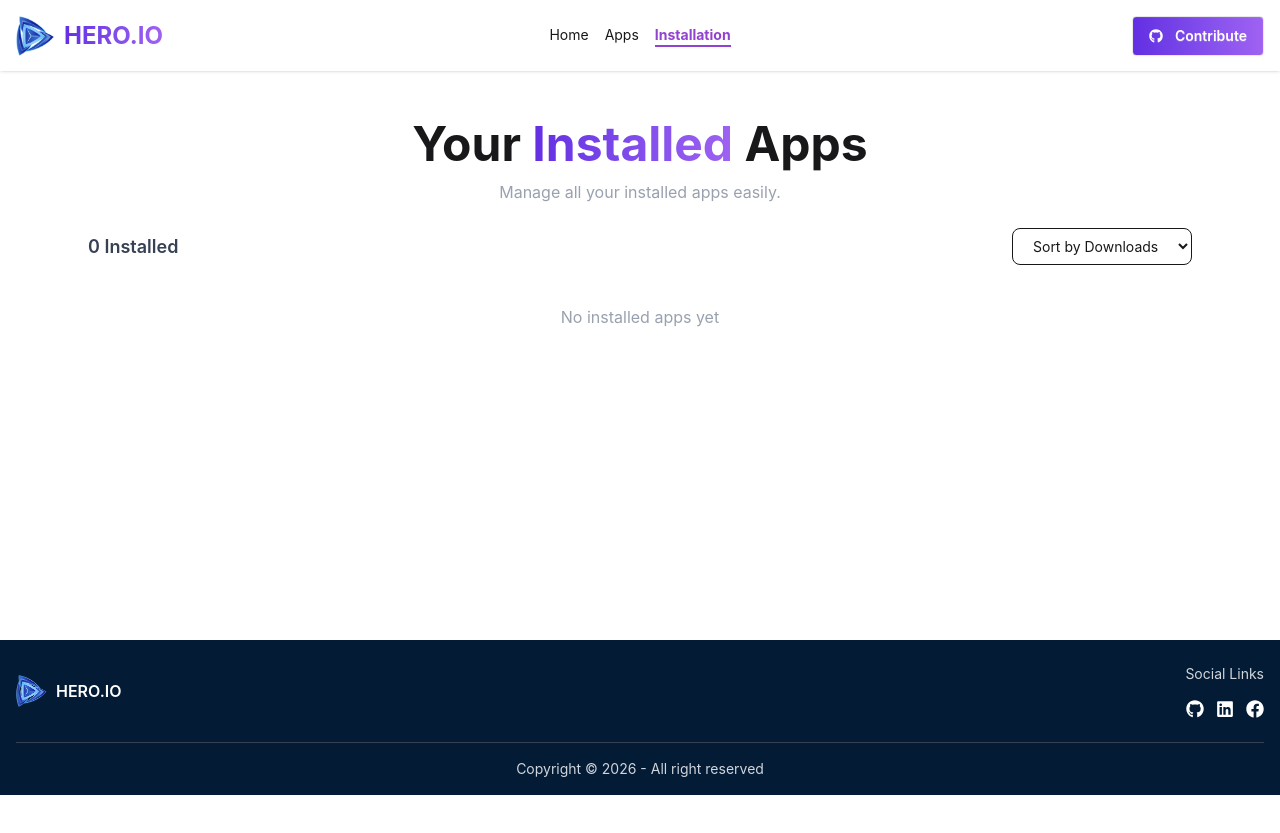
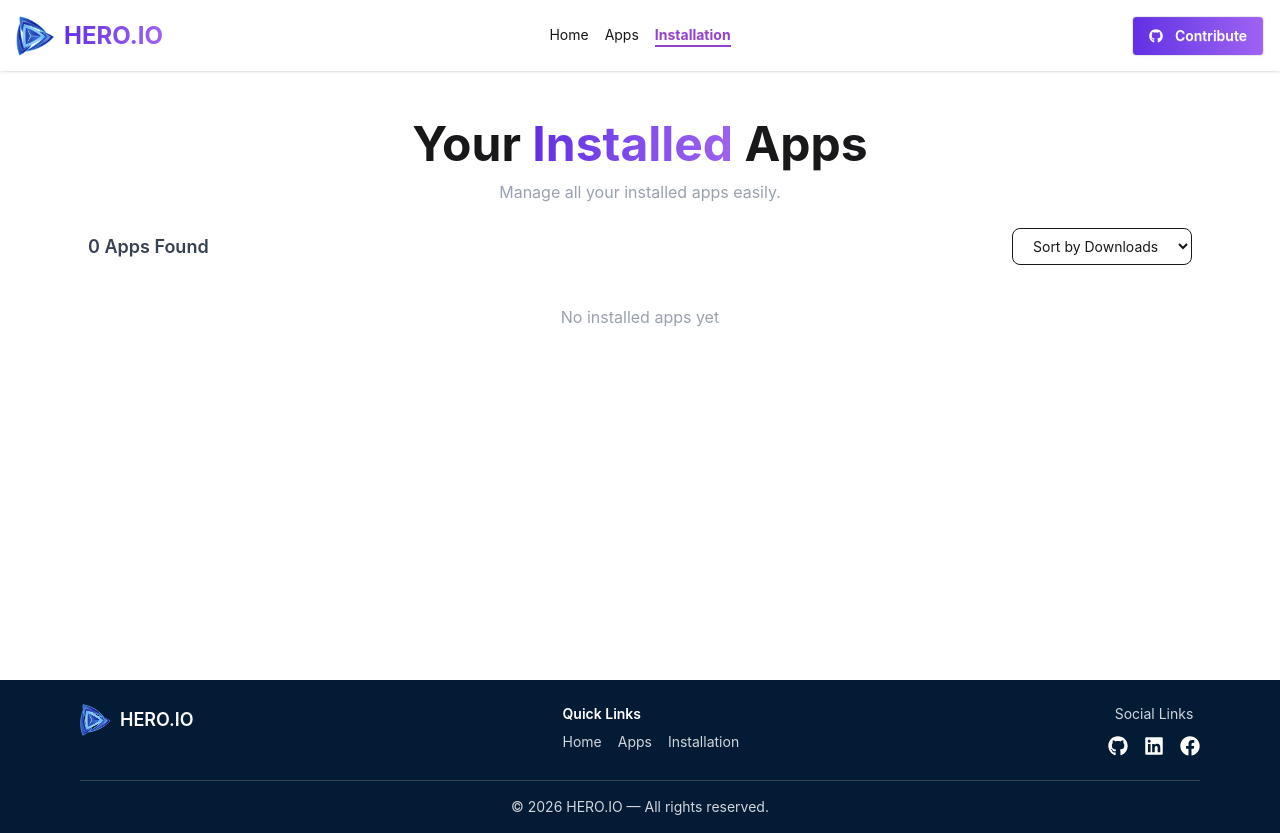
Before and after one commit to Jahid458/Hero-Io, a React (Vite) app: page /installation in a window 1280 px wide. Before the commit the page ends 800 px from the top, so only its background shows below. Built offline with nearby package versions, Linux system fonts and the light colour scheme.

Commit message:
footer some changed

```diff
--- a/src/Components/Installation/Installation.jsx
+++ b/src/Components/Installation/Installation.jsx
@@ -9,12 +9,9 @@ const Installation = () => {
   const data = useLoaderData();
   const [sortType, setSortType] = useState("");
   const installedAppsStr = getInstalledApps();
+
   const installedApps = installedAppsStr.map((i) => parseInt(i));
-
-  // Filter installed apps
   const installationDone = data.filter((d) => installedApps.includes(d.id));
-
-  // Sorting logic
   const sortedApps = [...installationDone].sort((a, b) => {
     if (sortType === "high") return b.downloads - a.downloads;
     if (sortType === "low") return a.downloads - b.downloads;
@@ -45,7 +42,7 @@ const Installation = () => {
 
       <div className="flex flex-col sm:flex-row justify-between items-center mt-6 gap-4">
         <p className="text-lg font-semibold text-gray-700">
-          {installationDone.length} Installed
+          {installationDone.length} Apps Found
         </p>
 
 
--- a/src/Footer/Footer.jsx
+++ b/src/Footer/Footer.jsx
@@ -3,36 +3,51 @@ import logo from "../assets/logo.png";
 import { FaGithub, FaLinkedin, FaFacebook } from "react-icons/fa";
 
 const Footer = () => {
+  const year = new Date().getFullYear();
+
   return (
-    <footer className="bg-[#031B34] text-white">
-
-      <div className="container mx-auto px-4 py-6 flex flex-col md:flex-row items-center justify-between gap-4">
+    <footer className="bg-[#031B34] text-white mt-10">
+      <div className="max-w-6xl mx-auto px-4 py-6 flex flex-col md:flex-row items-center md:items-start justify-between gap-6">
 
         <div className="flex items-center gap-2">
           <img src={logo} className="w-8" alt="logo" />
-          <span className="font-semibold">HERO.IO</span>
+          <span className="font-semibold text-lg">HERO.IO</span>
         </div>
 
-        <div className="flex flex-col items-center gap-4">
+        <div className="flex flex-col items-center md:items-start gap-2 text-sm text-gray-300">
+          <span className="font-semibold text-white">Quick Links</span>
+          <div className="flex gap-4 flex-wrap justify-center md:justify-start">
+            <a href="/" className="hover:text-white transition">Home</a>
+            <a href="/apps" className="hover:text-white transition">Apps</a>
+            <a href="/installation" className="hover:text-white transition">Installation</a>
+          </div>
+        </div>
+
+        <div className="flex flex-col items-center gap-3">
           <span className="text-sm text-gray-300 hidden sm:block">
             Social Links
           </span>
-          <div className="flex gap-3 text-lg">
-            <FaGithub />
-            <FaLinkedin />
-            <FaFacebook />
+
+          <div className="flex gap-4 text-xl">
+            <a href="#" target="_blank" rel="noreferrer" className="hover:text-gray-300 transition">
+              <FaGithub />
+            </a>
+            <a href="#" target="_blank" rel="noreferrer" className="hover:text-blue-400 transition">
+              <FaLinkedin />
+            </a>
+            <a href="#" target="_blank" rel="noreferrer" className="hover:text-blue-500 transition">
+              <FaFacebook />
+            </a>
           </div>
         </div>
-
       </div>
 
-      <div className="container mx-auto px-4">
+      <div className="max-w-6xl mx-auto px-4">
         <hr className="border-gray-700" />
         <p className="text-sm text-gray-300 text-center py-4">
-          Copyright © 2026 - All right reserved
+          © {year} HERO.IO — All rights reserved.
         </p>
       </div>
-
     </footer>
   );
 };
```
